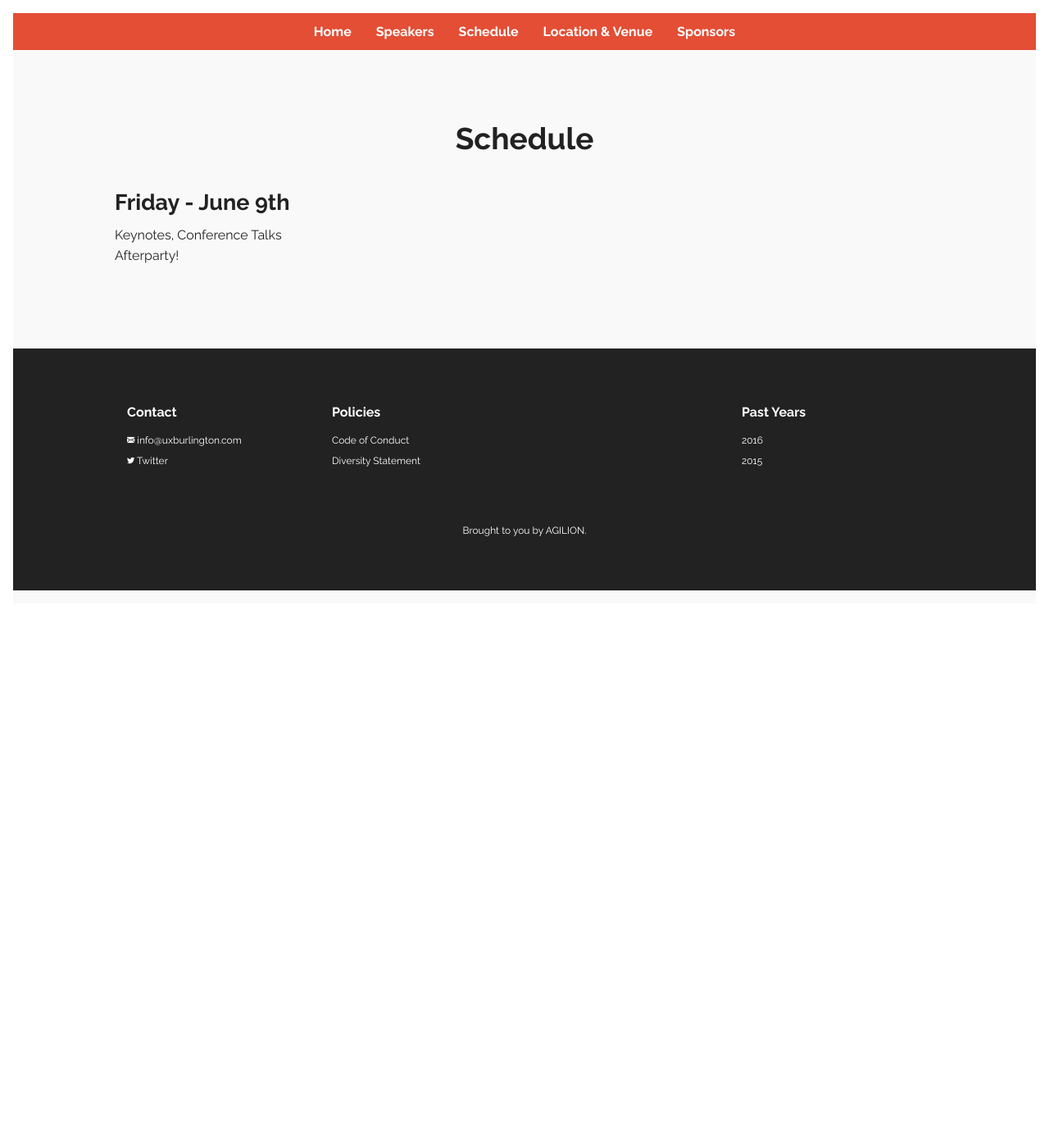
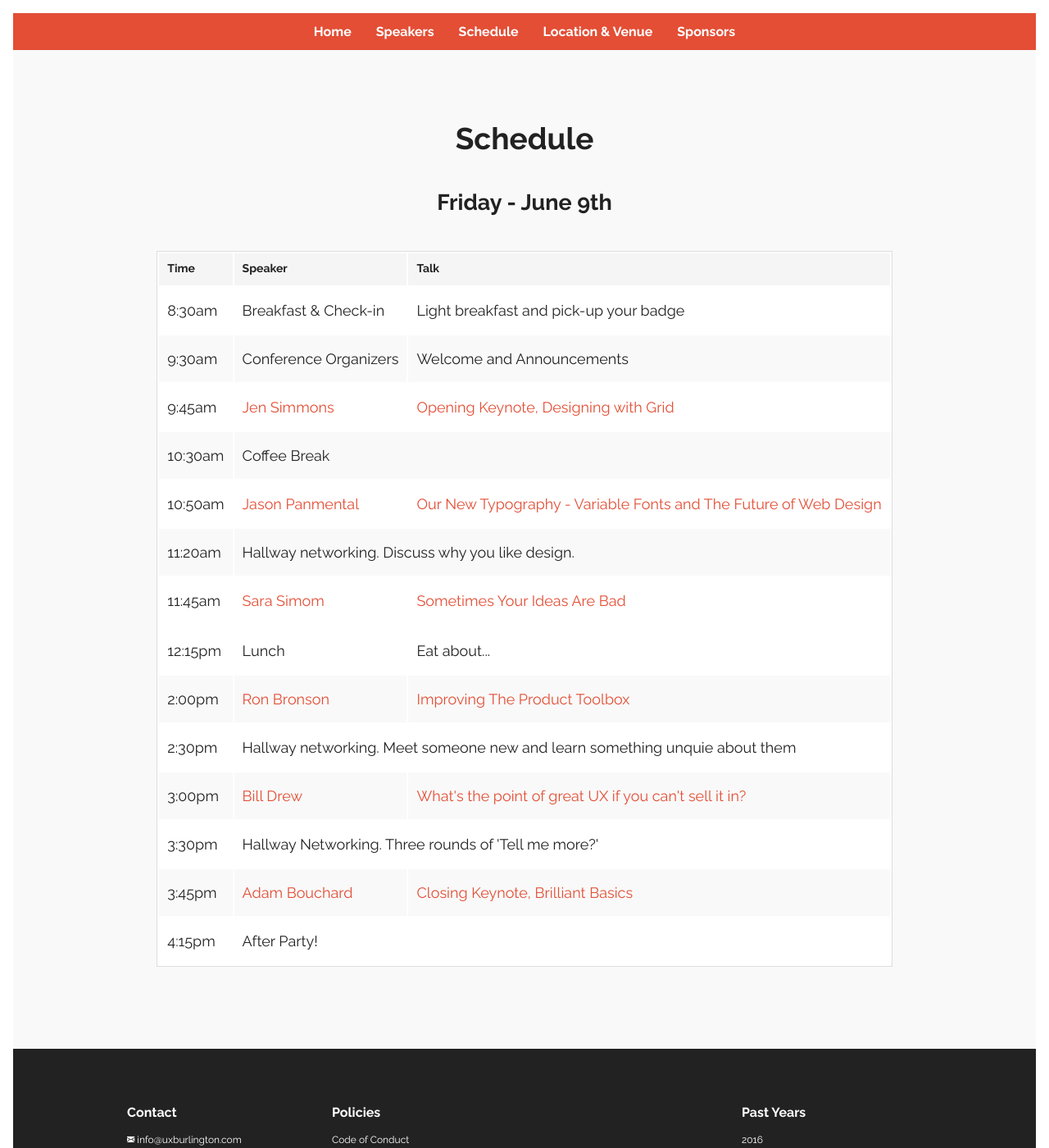
Before and after one commit to AgilionApps/ux-burlington-2017, a Jekyll site: the page built from schedule/index.html, in a window 1280 px wide and 1400 px high. Shown: the whole window at 82% size. Built offline with Jekyll 4.4.1, drawn with Linux system fonts in a browser that asks for light colours; some web fonts are replaced; comment, search, counter and statistics services are not loaded.

Commit message:
added schedule

```diff
--- a/schedule/index.html
+++ b/schedule/index.html
@@ -9,11 +9,83 @@ meta_keywords:
   <div class="wrapper">
     <h2 class="main-sub-header">Schedule</h2>
 
-
-    <h3>Friday - June 9th</h3>
-    <p>
-      Keynotes, Conference Talks<br/>
-      Afterparty!
-    </p>
+   <h3 id="friday">Friday - June 9th</h3>
+   <table class="responsive">
+     <thead>
+       <tr>
+         <th class="time">Time</th>
+         <th class="speaker">Speaker</th>
+         <th class="talk">Talk</th>
+       </tr>
+     </thead>
+     <tbody>
+       <tr>
+         <td>8:30am</td>
+         <td>Breakfast &amp; Check-in</td>
+         <td>Light breakfast and pick-up your badge</td>
+       </tr>
+       <tr>
+         <td>9:30am</td>
+         <td>Conference Organizers</td>
+         <td>Welcome and Announcements</td>
+       </tr>
+       <tr>
+         <td>9:45am</td>
+         <td><a href="https://twitter.com/jensimmons">Jen Simmons</a></td>
+         <td><a href="/speaker/jen.html">Opening Keynote, Designing with Grid</a></td>
+       </tr>
+       <tr>
+         <td>10:30am</td>
+         <td colspan=2>Coffee Break</td>
+       </tr>
+       <tr>
+         <td>10:50am</td>
+         <td><a href="https://twitter.com/jpamental">Jason Panmental</a></td>
+         <td><a href="/speaker/jason.html">Our New Typography - Variable Fonts and The Future of Web Design</a></td>
+       </tr>
+       <tr>
+         <td>11:20am</td>
+         <td colspan=2>Hallway networking.  Discuss why you like design.</td>
+       </tr>
+       <tr>
+         <td>11:45am</td>
+         <td><a href="https://twitter.com/sarambsimon">Sara Simom</a></td>
+         <td><a href="/speaker/sarah.html">Sometimes Your Ideas Are Bad</a></td>
+       </tr>
+       <tr>
+       <tr>
+         <td>12:15pm</td>
+         <td>Lunch</td>
+         <td>Eat about...</td>
+       </tr>
+       <tr>
+         <td>2:00pm</td>
+         <td><a href="https://twitter.com/ronbronson">Ron Bronson</a></td>
+         <td><a href="/speaker/ron.html">Improving The Product Toolbox</a></td>
+       </tr>
+       <tr>
+         <td>2:30pm</td>
+         <td colspan=2>Hallway networking.  Meet someone new and learn something unquie about them</td>
+       </tr>
+       <tr>
+         <td>3:00pm</td>
+         <td><a href="https://twitter.com/WeAreHMC">Bill Drew</a></td>
+         <td><a href="/speaker/bill.html">What's the point of great UX if you can't sell it in?</a></td>
+       </tr>
+       <tr>
+         <td>3:30pm</td>
+         <td colspan=2>Hallway Networking.  Three rounds of 'Tell me more?'</td>
+       </tr>
+       <tr>
+         <td>3:45pm</td>
+         <td><a href="https://twitter.com/adambouchard">Adam Bouchard</a></td>
+         <td><a href="/speaker/adam.html">Closing Keynote, Brilliant Basics</a></td>
+       </tr>
+       <tr>
+         <td>4:15pm</td>
+         <td colspan=2>After Party!</td>
+       </tr>
+     </tbody>
+   </table>
 
 </div>
```
Also changed, not shown: other parts of schedule/index.html (+1 -1 lines).
